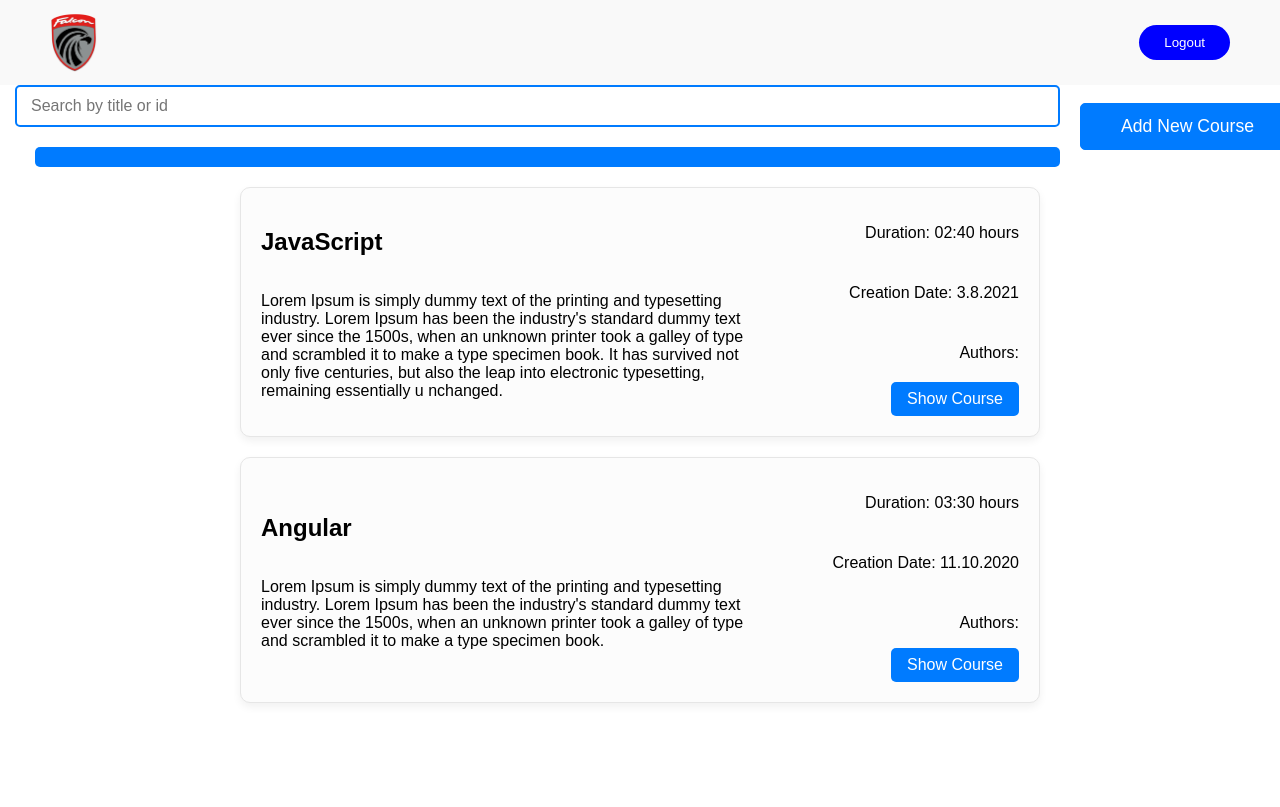
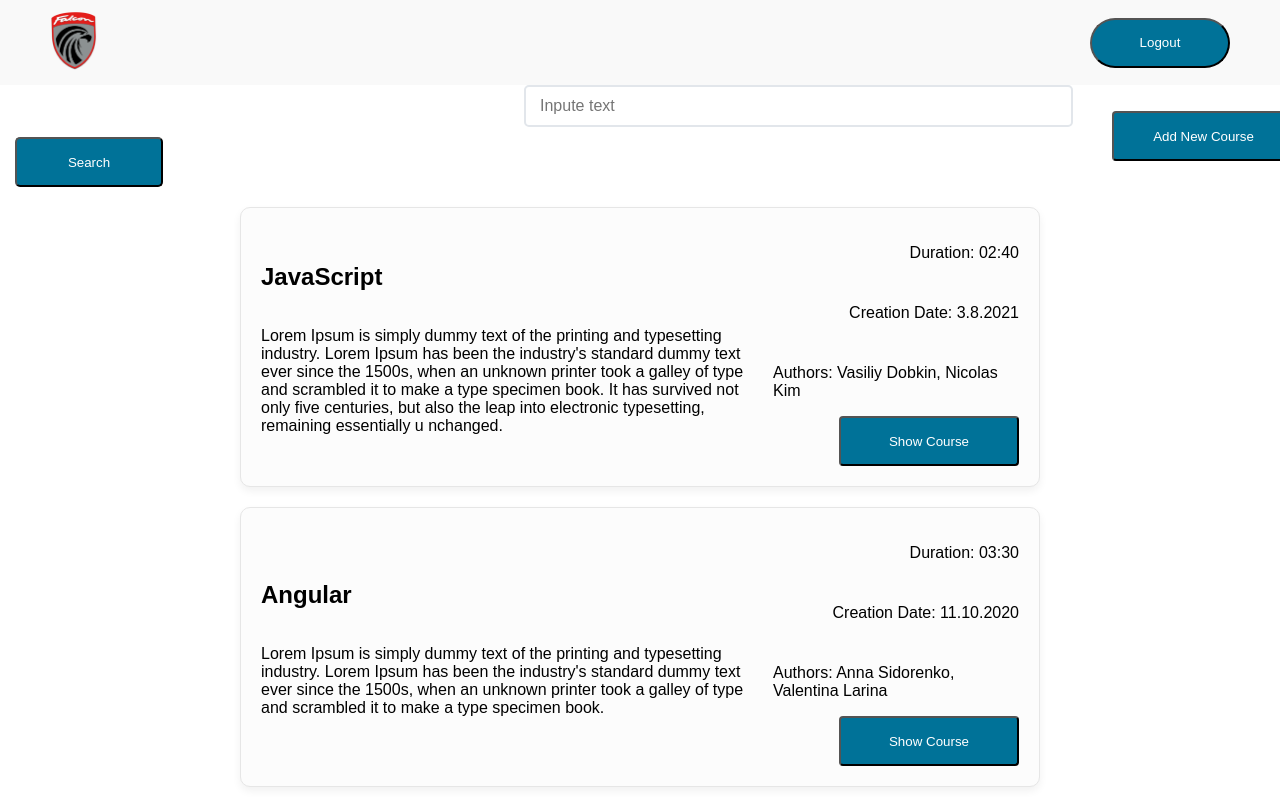
Before and after one commit to Karlen999/courses-app-3, a React (Create React App) app: page / in a window 1280 px wide. Shown: the top 807 px of the page. Built offline with nearby package versions, Linux system fonts and the light colour scheme.

Commit message:
fix PR comments

```diff
--- a/src/common/Button/Button.css
+++ b/src/common/Button/Button.css
@@ -1,11 +1,15 @@
 .custom-button {
-    background-color: blue;
-    color: white;
-    border: none;
-    padding: 10px 20px;
-    border-radius: 5px;
-    cursor: pointer;
-    /* Removed the positioning, top, right, and transform properties */
+    display: flex;
+    width: 140px;
+    height: 50px;
+    padding: 13px 36px;
+    justify-content: center;
+    align-items: center;
+    gap: 10px;
+    flex-shrink: 0;
+    border-radius: 4px;
+    background: #007298;
+    color: #FFF;
 }
 
 .custom-button:hover {
--- a/src/common/Input/Input.css
+++ b/src/common/Input/Input.css
@@ -3,7 +3,7 @@
     border: 1px solid #ccc;
     border-radius: 5px;
     font-size: 1em;
-    width: 100%;
+    width: 50%;
     box-sizing: border-box;
     transition: border-color 0.3s ease;
 }
--- a/src/common/Input/Input.jsx
+++ b/src/common/Input/Input.jsx
@@ -9,6 +9,7 @@ const Input = ({
 	...otherProps
 }) => {
 	return (
+		<form className='input-form'>
 			<input
 				className='custom-input'
 				type={type}
@@ -17,6 +18,7 @@ const Input = ({
 				placeholder={placeholder}
 				{...otherProps}
 			/>
+		</form>
 	);
 };
 
--- a/src/components/Courses/Courses.css
+++ b/src/components/Courses/Courses.css
@@ -19,24 +19,27 @@
 
 .courses-header .search-bar input {
 	padding: 10px 14px;
-	border: 2px solid #007BFF;
+	border: 2px solid #e2e6eb;
 	border-radius: 5px;
 	font-size: 1em;
 	margin-bottom: 10px;  /* Spacing between input and button */
+	margin-left: 509px;
 }
 
 /* Styling for the search button to ensure consistent size */
 .courses-header .search-bar button {
-	padding: 10px 20px;  /* Adjusted padding for a more suitable width */
-	border: none;
+	display: flex;
+	width: 148px;
+	height: 50px;
+	padding: 13px 36px;
+	justify-content: center;
+	align-items: center;
+	gap: 10px;
+	flex-shrink: 0;
+
 	border-radius: 5px;
-	background-color: #007BFF;
+	background-color: #007298;
 	color: #FFF;
-	font-size: 1em;  /* Adjusted font size */
-	cursor: pointer;
-	transition: background-color 0.3s ease;
-	margin-top: 10px;  /* Spacing between the input field and the button */
-	white-space: nowrap;  /* Ensuring text doesn't wrap or get cut off */
 }
 
 .courses-header .search-bar button:hover {
@@ -45,14 +48,17 @@
 
 /* Styling for the "Add New Course" button to match the search button size */
 .courses-header button {
-	padding: 12px 40px;  /* Increased padding for a wider appearance */
-	border: 1px solid #007BFF;
-	border-radius: 5px;
-	background-color: #007BFF;
+	display: flex;
+	width: 183px;
+	height: 50px;
+	padding: 13px 36px;
+	justify-content: center;
+	align-items: center;
+	gap: 10px;
+	flex-shrink: 0;
+	border-radius: 4px;
+	background:  #007298;
 	color: #FFF;
-	font-size: 1.1em;  /* Larger font size for prominence */
-	transition: background-color 0.3s ease;
-	margin-left: 20px;  /* Some distance from the search bar */
 }
 
 .courses-header button:hover {
--- a/src/components/Courses/Courses.jsx
+++ b/src/components/Courses/Courses.jsx
@@ -3,6 +3,7 @@ import SearchBar from './components/SearchBar/SearchBar';
 import CourseCard from './components/CourseCard/CourseCard';
 import Button from '../../common/Button/Button';
 import './Courses.css';
+import { mockedAuthorsList } from '../../constants';
 
 const Courses = ({ courses }) => {
 	const [filteredCourses, setFilteredCourses] = useState(courses);
@@ -31,7 +32,11 @@ const Courses = ({ courses }) => {
 			</div>
 
 			{filteredCourses.map((course) => (
-				<CourseCard key={course.id} course={course} />
+				<CourseCard
+					key={course.id}
+					course={course}
+					authors={mockedAuthorsList}
+				/>
 			))}
 		</div>
 	);
--- a/src/components/Courses/EmptyCoursesList.jsx
+++ b/src/components/Courses/EmptyCoursesList.jsx
@@ -3,11 +3,12 @@ import Button from '../../common/Button/Button';
 import './EmptyCoursesList.css';
 
 const EmptyCoursesList = () => {
+	const ADD_NEW_COURSE_TEXT = 'Add New Course';
 	return (
 		<div className='empty-course-list'>
 			<h1>Course List is Empty</h1>
 			<h3>Please use "Add New Course" button to add your first course</h3>
-			<Button buttonText='Add New Course' />
+			<Button buttonText={ADD_NEW_COURSE_TEXT} />
 		</div>
 	);
 };
--- a/src/components/Courses/components/CourseCard/CourseCard.css
+++ b/src/components/Courses/components/CourseCard/CourseCard.css
@@ -41,14 +41,17 @@
 }
 
 .course-card-right button {
-    padding: 8px 16px;
-    border: none;
-    border-radius: 5px;
-    background-color: #007BFF;
+    display: flex;
+    width: 180px;
+    height: 50px;
+    padding: 13px 36px;
+    justify-content: center;
+    align-items: center;
+    gap: 10px;
+    flex-shrink: 0;
     color: #FFF;
-    font-size: 1em;
-    cursor: pointer;
-    transition: background-color 0.3s ease;
+    border-radius: 4px;
+    background:  #007298;
 }
 
 .course-card-right button:hover {
--- a/src/components/Courses/components/CourseCard/CourseCard.jsx
+++ b/src/components/Courses/components/CourseCard/CourseCard.jsx
@@ -1,21 +1,10 @@
 import React from 'react';
 import { Link } from 'react-router-dom';
 import './CourseCard.css';
+import { formatDuration } from '../../../../helpers/getCourseDuration';
+import { formatCreationDate } from '../../../../helpers/formatCreationDate';
 
 const CourseCard = ({ course, authors }) => {
-	const formatDuration = (minutes) => {
-		const hours = Math.floor(minutes / 60);
-		const mins = minutes % 60;
-		return `${hours < 10 ? '0' + hours : hours}:${
-			mins < 10 ? '0' + mins : mins
-		} ${hours === 1 ? 'hour' : 'hours'}`;
-	};
-
-	const formatCreationDate = (date) => {
-		const [month, day, year] = new Date(date).toLocaleDateString().split('/');
-		return `${day}.${month}.${year}`;
-	};
-
 	const getAuthorsNames = (authorId) => {
 		if (!authors) return ''; // Return an empty string if authors is not defined
 
--- a/src/components/Courses/components/SearchBar/SearchBar.jsx
+++ b/src/components/Courses/components/SearchBar/SearchBar.jsx
@@ -18,9 +18,9 @@ const SearchBar = ({ onSearch }) => {
 			<Input
 				value={searchQuery}
 				onChange={handleChange}
-				placeholder='Search by title or id'
+				placeholder='Inpute text'
 			/>
-			<Button onClick={handleSearch}>Search</Button>
+			<Button buttonText='Search' onClick={handleSearch} />
 		</div>
 	);
 };
--- a/src/components/Header/components/Logo/Logo.jsx
+++ b/src/components/Header/components/Logo/Logo.jsx
@@ -1,9 +1,14 @@
 import React from 'react';
 import logo from '../../../../assets/images/logo.png';
 import './Logo.css';
+import { Link } from 'react-router-dom';
 
 const Logo = () => {
-	return <img src={logo} alt='Company logo' className='logo' />;
+	return (
+		<Link to='/'>
+			<img src={logo} alt='Company logo' className='logo' />
+		</Link>
+	);
 };
 
 export default Logo;
--- a/src/helpers/formatCreationDate.js
+++ b/src/helpers/formatCreationDate.js
@@ -0,0 +1,4 @@
+export const formatCreationDate = (date) => {
+	const [month, day, year] = new Date(date).toLocaleDateString().split('/');
+	return `${day}.${month}.${year}`;
+};
--- a/src/helpers/getCourseDuration.js
+++ b/src/helpers/getCourseDuration.js
@@ -0,0 +1,5 @@
+export const formatDuration = (minutes) => {
+	const hours = Math.floor(minutes / 60);
+	const mins = minutes % 60;
+	return `${hours < 10 ? '0' + hours : hours}:${mins < 10 ? '0' + mins : mins}`;
+};
```
Lines whose indentation alone changed are shown as unchanged.
